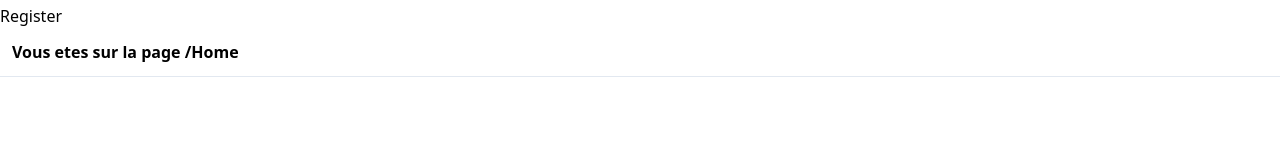
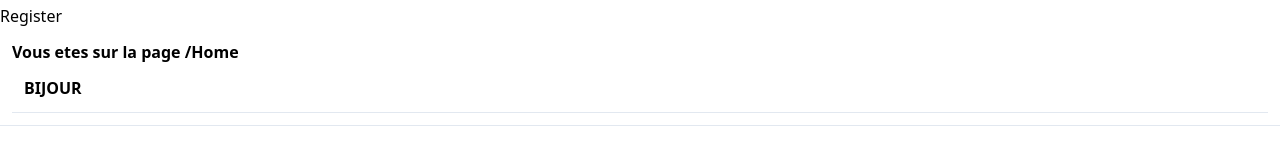
Before and after one commit to WILKmichal/catilina, a React (Create React App) app in the folder frontend/: page / in a window 1280 px wide. Shown: the part 130-293 px from the top of the page. Built offline with nearby package versions, Linux system fonts and the light colour scheme; no server answers.

Commit message:
indentation

```diff
--- a/frontend/src/Views/Home.js
+++ b/frontend/src/Views/Home.js
@@ -1,11 +1,13 @@
 import React from 'react';
+import HelloWorld from '../Components/HelloWorld'
 
 function Home() {
         return (
-                <div className = "border-b font-bold p-3">
+                <div className="border-b font-bold p-3">
                         <h1>
                                 Vous etes sur la page /Home
                         </h1>
+                        <HelloWorld />
                 </div>
         );
 }
```
